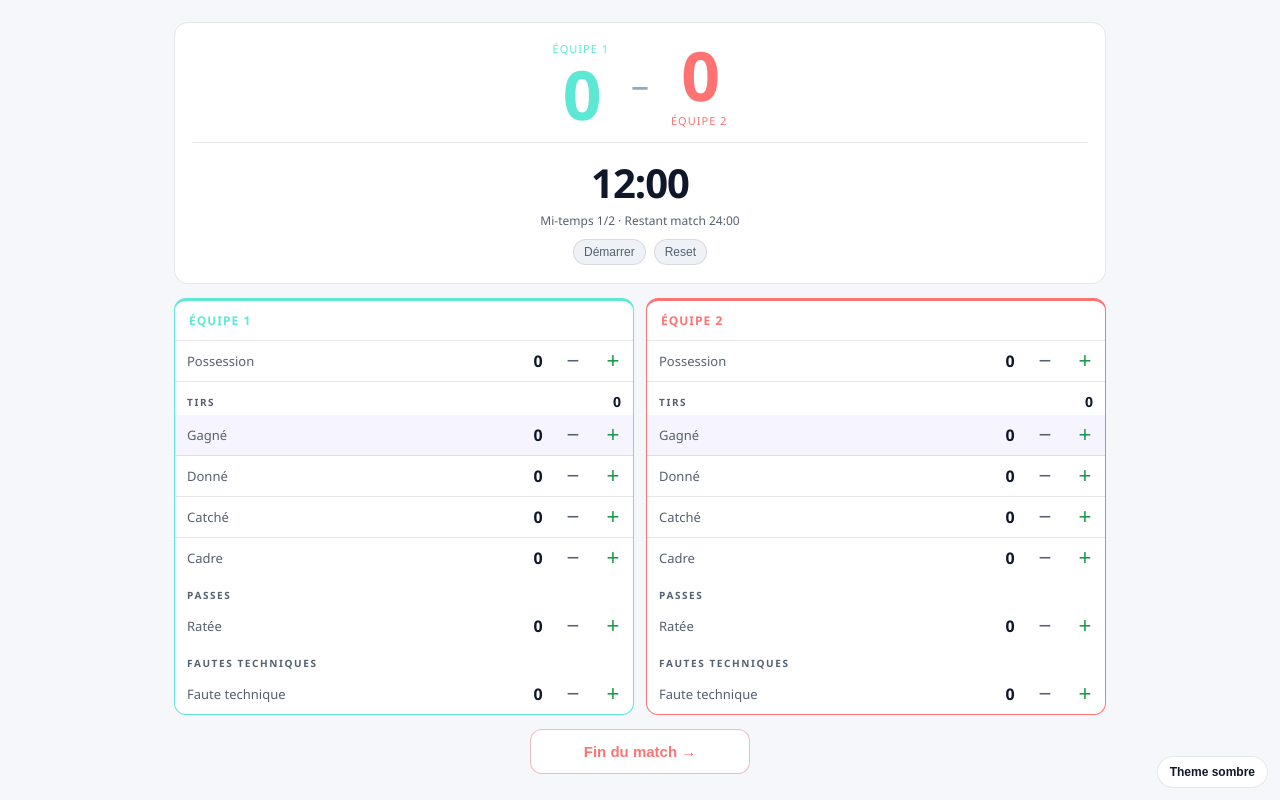
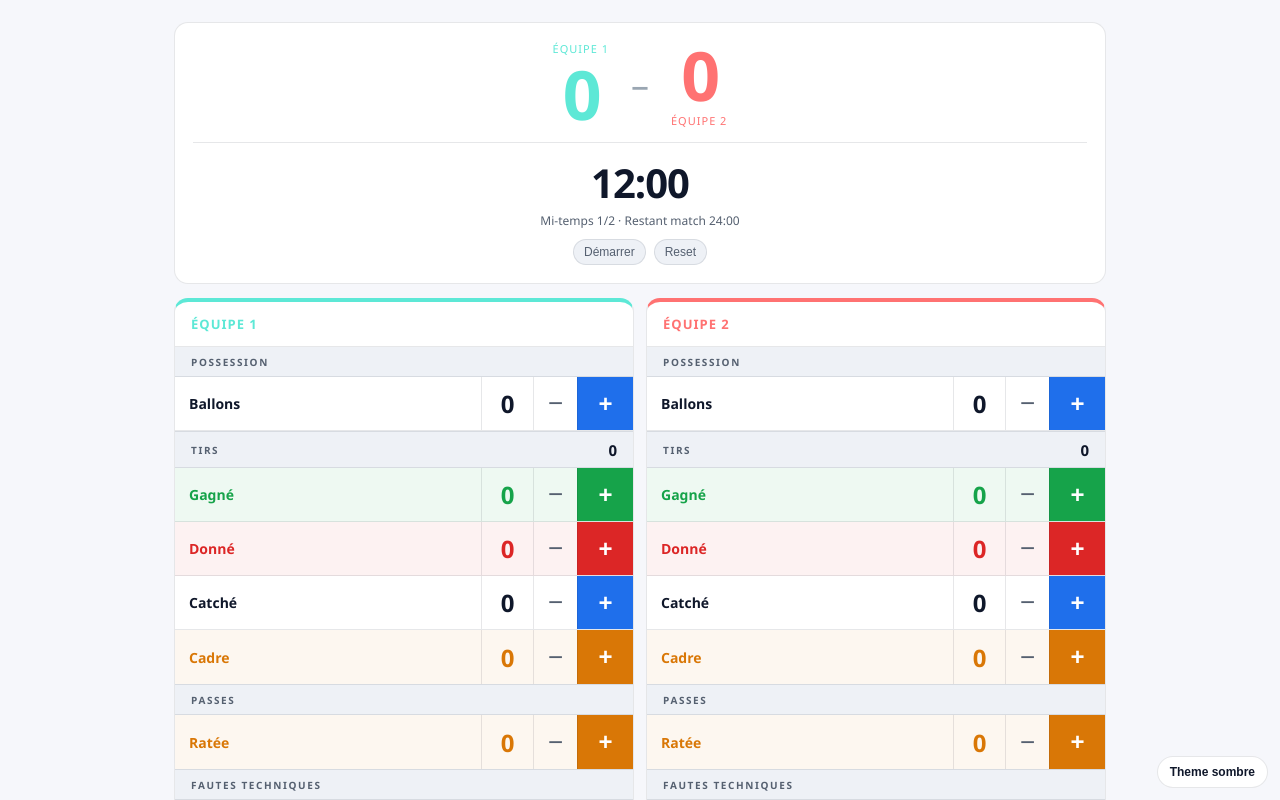
Before and after one commit to aurelien-loyer-dev/tchouk-stat, a React (Vite) app: page / in a window 1280 px wide. Both pictures are taken after a click on the button "Commencer". Shown: the top 800 px of the page. Built offline with nearby package versions, Linux system fonts and the light colour scheme; no server answers; the database is empty.

Commit message:
feat: enhance player stats and match screen with color-coded indicators

```diff
--- a/src/index.css
+++ b/src/index.css
@@ -11,7 +11,9 @@
   --dim: #556070;
   --c1:  #0e9f8f;
   --c2:  #d14343;
-  --ok:  #1a9b4a;
+  --ok:  #16a34a;
+  --err: #dc2626;
+  --warn: #d97706;
   --inv-bg: #0f172a;
   --inv-txt: #ffffff;
   --r:   12px;
@@ -27,6 +29,8 @@
   --txt: #e6edf3;
   --dim: #9ba7b5;
   --ok:  #3fb950;
+  --err: #f87171;
+  --warn: #fbbf24;
   --inv-bg: #0b1220;
   --inv-txt: #e6edf3;
 }
@@ -259,14 +263,14 @@ input[type=number]:focus, .sel:focus { border-color: var(--acc); }
 .grid.g2 { grid-template-columns: 1fr 1fr; }
 @media (max-width: 560px) { .grid.g2 { grid-template-columns: 1fr; } }
 
-.panel { background: var(--s1); border-radius: 12px; overflow: hidden; border: 1px solid var(--bdr); border-top: 3px solid; }
-.panel.p0 { border-color: var(--c1); }
-.panel.p1 { border-color: var(--c2); }
-.panel.ps { border-color: var(--acc); }
+.panel { background: var(--s1); border-radius: 14px; overflow: hidden; border: 1px solid var(--bdr); border-top: 4px solid; }
+.panel.p0 { border-top-color: var(--c1); }
+.panel.p1 { border-top-color: var(--c2); }
+.panel.ps { border-top-color: var(--acc); }
 
 .ph {
-  padding: 11px 14px;
-  font-size: 12px;
+  padding: 13px 16px;
+  font-size: 13px;
   font-weight: 800;
   text-transform: uppercase;
   letter-spacing: 1px;
@@ -276,29 +280,55 @@ input[type=number]:focus, .sel:focus { border-color: var(--acc); }
 .panel.p1 .ph { color: var(--c2); }
 .panel.ps .ph { color: var(--acc); }
 
-.row              { display: flex; align-items: center; border-bottom: 1px solid var(--bdr); }
-.row:last-child   { border-bottom: none; }
-.row.hl           { background: rgba(124,111,255,0.07); }
-
-.rl       { flex: 1; padding: 9px 12px; font-size: 13px; color: var(--dim); line-height: 1.3; }
+.row            { display: flex; align-items: stretch; border-bottom: 1px solid var(--bdr); min-height: 54px; }
+.row:last-child { border-bottom: none; }
+
+.rl {
+  flex: 1; padding: 0 14px;
+  font-size: 14px; font-weight: 600; color: var(--txt);
+  display: flex; align-items: center;
+}
 .rl small { display: block; font-size: 10px; opacity: 0.4; margin-top: 1px; }
 
-.rv { min-width: 30px; text-align: center; padding: 8px 4px; font-size: 16px; font-weight: 800; color: var(--txt); }
+.rv {
+  min-width: 52px; text-align: center;
+  font-size: 24px; font-weight: 800; color: var(--txt);
+  display: flex; align-items: center; justify-content: center;
+  border-left: 1px solid var(--bdr);
+}
 
 .ab {
-  width: 40px; height: 40px; border: none; background: none; cursor: pointer;
-  flex-shrink: 0; display: flex; align-items: center; justify-content: center;
-  font-size: 22px; transition: background 0.1s;
-}
-.ab:hover { background: var(--s2); }
-.ab.m { color: var(--dim); }
-.ab.p { color: var(--ok); }
+  border: none; cursor: pointer; flex-shrink: 0;
+  display: flex; align-items: center; justify-content: center;
+  font-size: 22px; transition: background 0.12s, opacity 0.12s;
+  border-left: 1px solid var(--bdr);
+}
+.ab.m { width: 44px; background: none; color: var(--dim); font-size: 26px; }
+.ab.m:hover { background: var(--s2); }
+.ab.p { width: 56px; background: var(--acc); color: #fff; font-size: 24px; font-weight: 700; }
+.ab.p:hover { opacity: 0.85; }
+
+/* ── Couleurs sémantiques des lignes ── */
+.row.hl         { background: rgba(22,163,74,0.07); }
+.row.hl .rl     { color: var(--ok); font-weight: 700; }
+.row.hl .rv     { color: var(--ok); }
+.row.hl .ab.p   { background: var(--ok); }
+
+.row-red        { background: rgba(220,38,38,0.06); }
+.row-red .rl    { color: var(--err); font-weight: 700; }
+.row-red .rv    { color: var(--err); }
+.row-red .ab.p  { background: var(--err); }
+
+.row-amber        { background: rgba(217,119,6,0.06); }
+.row-amber .rl    { color: var(--warn); font-weight: 600; }
+.row-amber .rv    { color: var(--warn); }
+.row-amber .ab.p  { background: var(--warn); }
 
 .rsep { height: 1px; background: var(--s2); margin: 3px 0; }
 
 /* ── Category headers ── */
 .cat-hd {
-  padding: 10px 12px 4px;
+  padding: 8px 16px 7px;
   font-size: 10px;
   font-weight: 800;
   text-transform: uppercase;
@@ -307,12 +337,13 @@ input[type=number]:focus, .sel:focus { border-color: var(--acc); }
   display: flex;
   justify-content: space-between;
   align-items: center;
+  background: var(--s2);
   border-top: 1px solid var(--bdr);
-  margin-top: 2px;
-}
-.cat-hd:first-of-type { border-top: none; margin-top: 0; }
+  border-bottom: 1px solid var(--bdr);
+}
+.cat-first { border-top: none; }
 .cat-total {
-  font-size: 14px;
+  font-size: 15px;
   font-weight: 800;
   color: var(--txt);
   letter-spacing: 0;
@@ -1400,25 +1431,31 @@ input[type=number]:focus, .sel:focus { border-color: var(--acc); }
   transform: scale(0.97);
 }
 
-.pm-stat-sel {
-  background: var(--acc);
-  border-color: var(--acc);
-  color: #fff;
-}
-
-.pm-stat-sel .pm-stat-sub {
-  color: rgba(255, 255, 255, 0.7);
-}
+.pm-stat-green { border-color: var(--ok); }
+.pm-stat-green .pm-stat-label { color: var(--ok); }
+.pm-stat-green:hover { border-color: var(--ok); background: rgba(22,163,74,0.08); }
+
+.pm-stat-red { border-color: var(--err); }
+.pm-stat-red .pm-stat-label { color: var(--err); }
+.pm-stat-red:hover { border-color: var(--err); background: rgba(220,38,38,0.08); }
+
+.pm-stat-amber { border-color: var(--warn); }
+.pm-stat-amber .pm-stat-label { color: var(--warn); }
+.pm-stat-amber:hover { border-color: var(--warn); background: rgba(217,119,6,0.08); }
+
+.pm-stat-sel { color: #fff; }
+.pm-stat-sel .pm-stat-label { color: #fff; }
+.pm-stat-sel .pm-stat-sub { color: rgba(255,255,255,0.7); }
+
+.pm-stat-green.pm-stat-sel { background: var(--ok);   border-color: var(--ok); }
+.pm-stat-red.pm-stat-sel   { background: var(--err);  border-color: var(--err); }
+.pm-stat-amber.pm-stat-sel { background: var(--warn); border-color: var(--warn); }
 
 .pm-stat-label {
   font-size: 12px;
   font-weight: 700;
   color: var(--txt);
   line-height: 1.2;
-}
-
-.pm-stat-sel .pm-stat-label {
-  color: #fff;
 }
 
 .pm-stat-sub {
--- a/src/lib/playerStats.js
+++ b/src/lib/playerStats.js
@@ -1,13 +1,13 @@
 // Stats disponibles par joueur
 export const PLAYER_STATS = [
   { id: 'tirsReussis',      label: 'Tirs réussis',       sub: 'Shot sur cible' },
-  { id: 'pointsMarques',    label: 'Points marqués',     sub: '+1 pour l\'équipe',  scoreImpact: 'self' },
-  { id: 'pointsDonnes',     label: 'Points donnés',      sub: '+1 point adverse',   scoreImpact: 'opp' },
-  { id: 'fautesTir',        label: 'Fautes de tir',      sub: null },
+  { id: 'pointsMarques',    label: 'Points marqués',     sub: null, scoreImpact: 'self', color: 'green' },
+  { id: 'pointsDonnes',     label: 'Points donnés',      sub: null, scoreImpact: 'opp',  color: 'red' },
+  { id: 'fautesTir',        label: 'Fautes de tir',      sub: null,                color: 'amber' },
   { id: 'defenseSolo',      label: 'Défense solo',       sub: null },
   { id: 'participationDef', label: 'Participation déf.', sub: null },
-  { id: 'passesRatees',     label: 'Passe ratée',        sub: null },
-  { id: 'fautesTech',       label: 'Faute technique',    sub: null },
+  { id: 'passesRatees',     label: 'Passe ratée',        sub: null,                color: 'red' },
+  { id: 'fautesTech',       label: 'Faute technique',    sub: null,                color: 'red' },
 ]
 
 export function mkPlayer(name, teamIdx) {
--- a/src/screens/Match.jsx
+++ b/src/screens/Match.jsx
@@ -8,10 +8,10 @@ const CATEGORIES = [
     title: 'Tirs',
     deriveTotal: t => t.tGagne + t.tDonne + t.tCatche + t.tFaute,
     items: [
-      { id: 'tGagne',  label: 'Gagné',  hl: true },
-      { id: 'tDonne',  label: 'Donné' },
+      { id: 'tGagne',  label: 'Gagné',           hl: true },
+      { id: 'tDonne',  label: 'Donné',            color: 'red' },
       { id: 'tCatche', label: 'Catché' },
-      { id: 'tFaute',  label: 'Cadre' },
+      { id: 'tFaute',  label: 'Cadre',            color: 'amber' },
     ],
   },
   {
@@ -19,7 +19,7 @@ const CATEGORIES = [
     title: 'Passes',
     deriveTotal: null,
     items: [
-      { id: 'pRatee', label: 'Ratée' },
+      { id: 'pRatee', label: 'Ratée', color: 'amber' },
     ],
   },
   {
@@ -27,7 +27,7 @@ const CATEGORIES = [
     title: 'Fautes techniques',
     deriveTotal: null,
     items: [
-      { id: 'fTech', label: 'Faute technique' },
+      { id: 'fTech', label: 'Faute technique', color: 'red' },
     ],
   },
 ]
@@ -48,13 +48,11 @@ function Animated({ value, className, style }) {
 }
 
 // ── StatRow ───────────────────────────────────────────────────────────────────
-function StatRow({ label, sub, count, hl, onInc, onDec }) {
+function StatRow({ label, count, hl, color, onInc, onDec }) {
+  const cls = ['row', hl && 'hl', color && `row-${color}`].filter(Boolean).join(' ')
   return (
-    <div className={`row${hl ? ' hl' : ''}`}>
-      <div className="rl">
-        {label}
-        {sub && <small>{sub}</small>}
-      </div>
+    <div className={cls}>
+      <div className="rl">{label}</div>
       <Animated value={count} className="rv" />
       <button className="ab m" onClick={onDec}>−</button>
       <button className="ab p" onClick={onInc}>+</button>
@@ -82,10 +80,10 @@ function Panel({ team, teamIdx, numTeams, onAdj }) {
     <div className={`panel ${cls}`}>
       <div className="ph">{team.name}</div>
 
-      {/* Possession standalone */}
+      {/* Possession */}
+      <div className="cat-hd cat-first"><span>Possession</span></div>
       <StatRow
-        label="Possession"
-        sub={null}
+        label="Ballons"
         count={team.pos}
         onInc={() => onAdj(teamIdx, 'pos', 1)}
         onDec={() => onAdj(teamIdx, 'pos', -1)}
@@ -102,9 +100,9 @@ function Panel({ team, teamIdx, numTeams, onAdj }) {
             <StatRow
               key={item.id}
               label={item.label}
-              sub={item.sub}
               count={team[item.id]}
               hl={item.hl}
+              color={item.color}
               onInc={() => onAdj(teamIdx, item.id, 1)}
               onDec={() => onAdj(teamIdx, item.id, -1)}
             />
@@ -118,7 +116,6 @@ function Panel({ team, teamIdx, numTeams, onAdj }) {
           <div className="cat-hd"><span>Adversaire</span></div>
           <StatRow
             label="Score adverse"
-            sub="Pour les ratios défensifs"
             count={team.padv}
             onInc={() => onAdj(teamIdx, 'padv', 1)}
             onDec={() => onAdj(teamIdx, 'padv', -1)}
--- a/src/screens/PlayerMatch.jsx
+++ b/src/screens/PlayerMatch.jsx
@@ -165,7 +165,11 @@ export default function PlayerMatch({ teams, players, numTeams, onPlayerAdj, onE
           {PLAYER_STATS.map(stat => (
             <button
               key={stat.id}
-              className={`pm-stat-btn${selectedStat === stat.id ? ' pm-stat-sel' : ''}`}
+              className={[
+                'pm-stat-btn',
+                stat.color && `pm-stat-${stat.color}`,
+                selectedStat === stat.id && 'pm-stat-sel',
+              ].filter(Boolean).join(' ')}
               onClick={() => handleStatClick(stat.id)}
             >
               <span className="pm-stat-label">{stat.label}</span>
```
